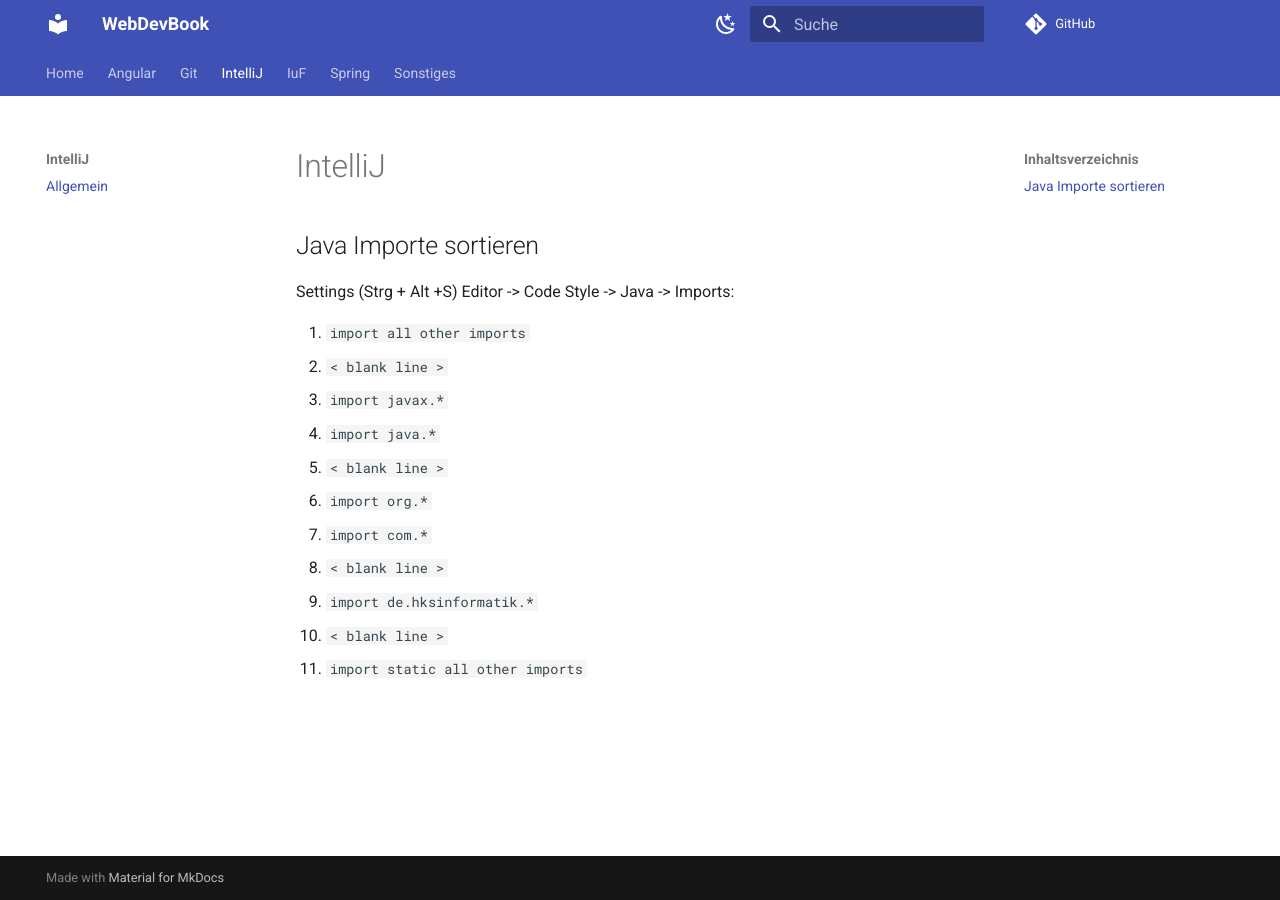
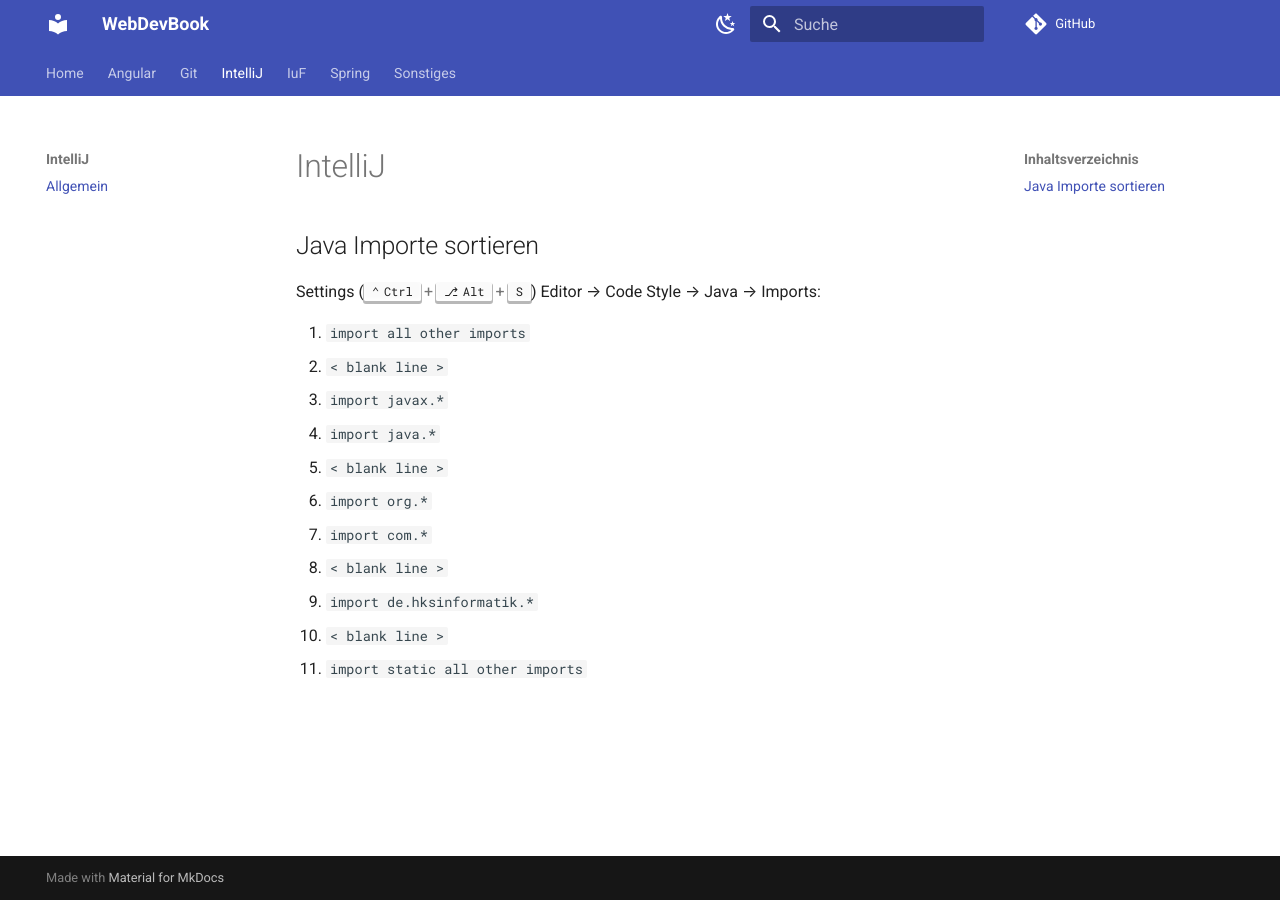
Before and after one commit to scholchr/webdevbook, an MkDocs documentation site: the page built from docs/intellij/index.md, in a window 1280 px wide. Built offline with MkDocs 1.6.1 and Material for MkDocs 9.7.7, drawn with Linux system fonts in a browser that asks for light colours; comment, search, counter and statistics services are not loaded.

Commit message:
'pydownx.keys' hinzugefügt und angewendet

```diff
--- a/docs/intellij/index.md
+++ b/docs/intellij/index.md
@@ -2,7 +2,7 @@
 
 ## Java Importe sortieren
 
-Settings (Strg + Alt +S) Editor -> Code Style -> Java -> Imports:
+Settings (++ctrl+alt+s++) Editor --> Code Style --> Java --> Imports:
 
 1. `import all other imports`
 2. `< blank line >`
--- a/mkdocs.yml
+++ b/mkdocs.yml
@@ -28,6 +28,7 @@
     - pymdownx.arithmatex:
           generic: true
     - pymdownx.highlight
+    - pymdownx.keys
     - pymdownx.smartsymbols
     - pymdownx.superfences
     - pymdownx.tasklist:
```
Also changed, not shown: docs/css.md (+1 -1 lines), docs/git/smartgit.md (+1 -1 lines).
